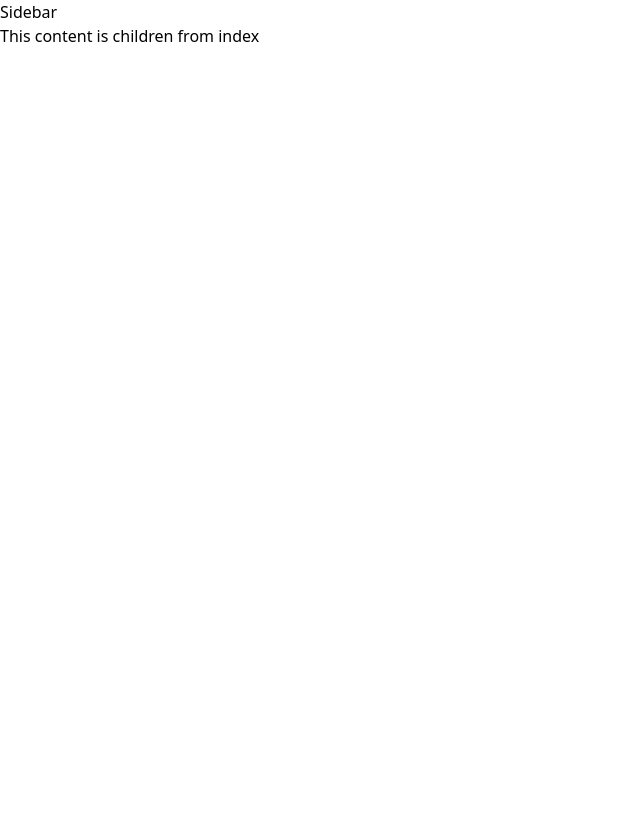
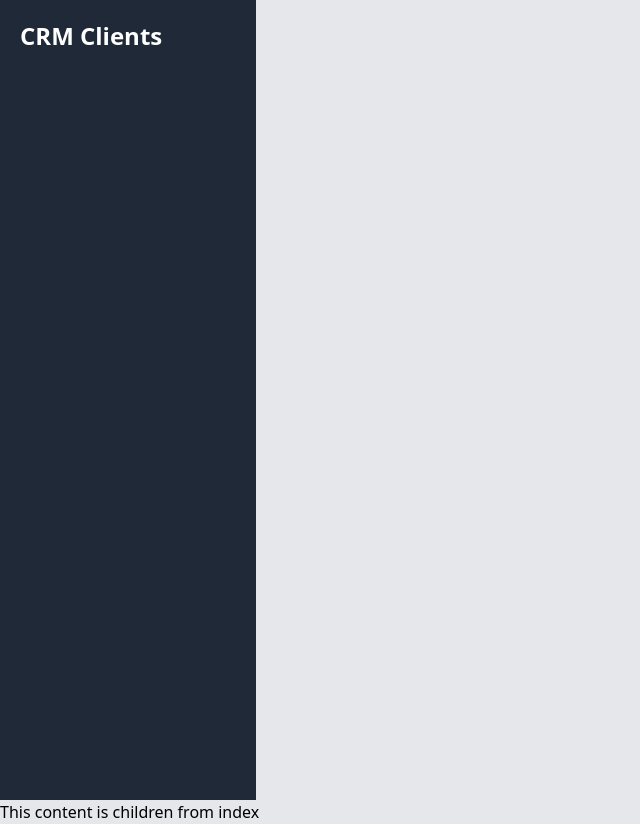
Before and after one commit to sonusbeat/crmclient, a Next.js app: page / in a window 1280 px wide. Shown: the whole page, without its empty margins (0-640 px from the left). Before the commit the page ends 800 px from the top, so only its background shows below. Built offline with nearby package versions, Linux system fonts and the light colour scheme.

Commit message:
Sidebar CSS Styles

```diff
--- a/components/Layout.jsx
+++ b/components/Layout.jsx
@@ -1,4 +1,4 @@
-import Head from "next/head";
+  import Head from "next/head";
 import Sidebar from "../components/Sidebar";
 
 const Layout = ({ children }) => {
@@ -19,9 +19,13 @@ const Layout = ({ children }) => {
         />
       </Head>
 
-      <Sidebar />
+      <div className="bg-gray-200 min-h-screen">
+        <div className="flex min-h-screen">
+          <Sidebar />
+        </div>
 
-      {children}
+        {children}
+      </div>
     </>
   );
 };
--- a/components/Sidebar.jsx
+++ b/components/Sidebar.jsx
@@ -1,6 +1,10 @@
 const Sidebar = () => {
   return (
-    <h2>Sidebar</h2>
+    <aside className="bg-gray-800 sm:w-1/3 xl:w-1/5 sm:min-h-screen p-5">
+      <div>
+        <p className="text-white text-2xl font-black">CRM Clients</p>
+      </div>
+    </aside>
   );
 }
 
--- a/package.json
+++ b/package.json
@@ -1,6 +1,6 @@
 {
   "name": "crmclient",
-  "version": "0.2.0",
+  "version": "0.3.0",
   "private": true,
   "scripts": {
     "dev": "next dev",
```
